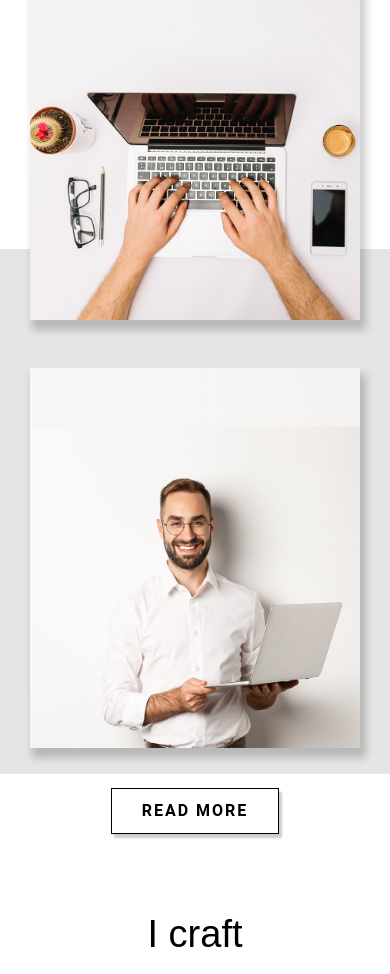
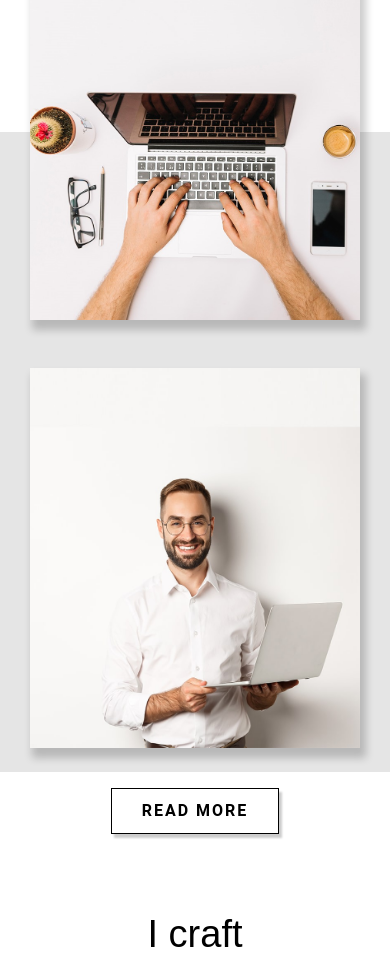
Before and after one commit to vivek5130/Portifolio-website, a plain HTML site: page index.html in a window 390 px wide. Shown: the part 1120-2094 px from the top of the page. Drawn offline with nearby package versions, Linux system fonts and the light colour scheme.

Commit message:
few changes

```diff
--- a/css/style.css
+++ b/css/style.css
@@ -148,8 +148,8 @@
         width: 100%;
     }
     .background-section-3{
-        margin-top: -150%;
-        height: 50%;
+        margin-top: -180%;
+        height: 40rem;
     }
 
     .col{
```
